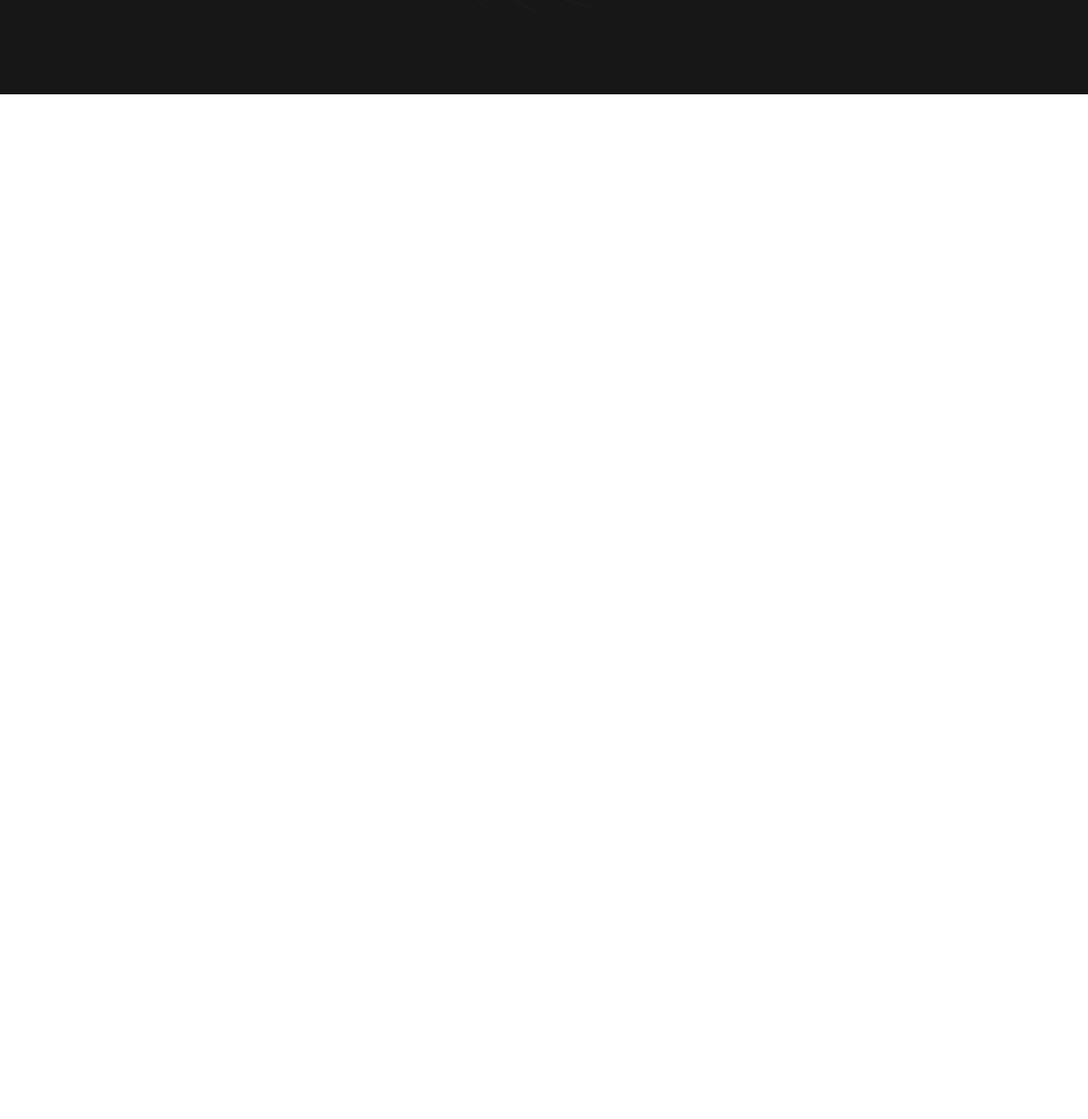
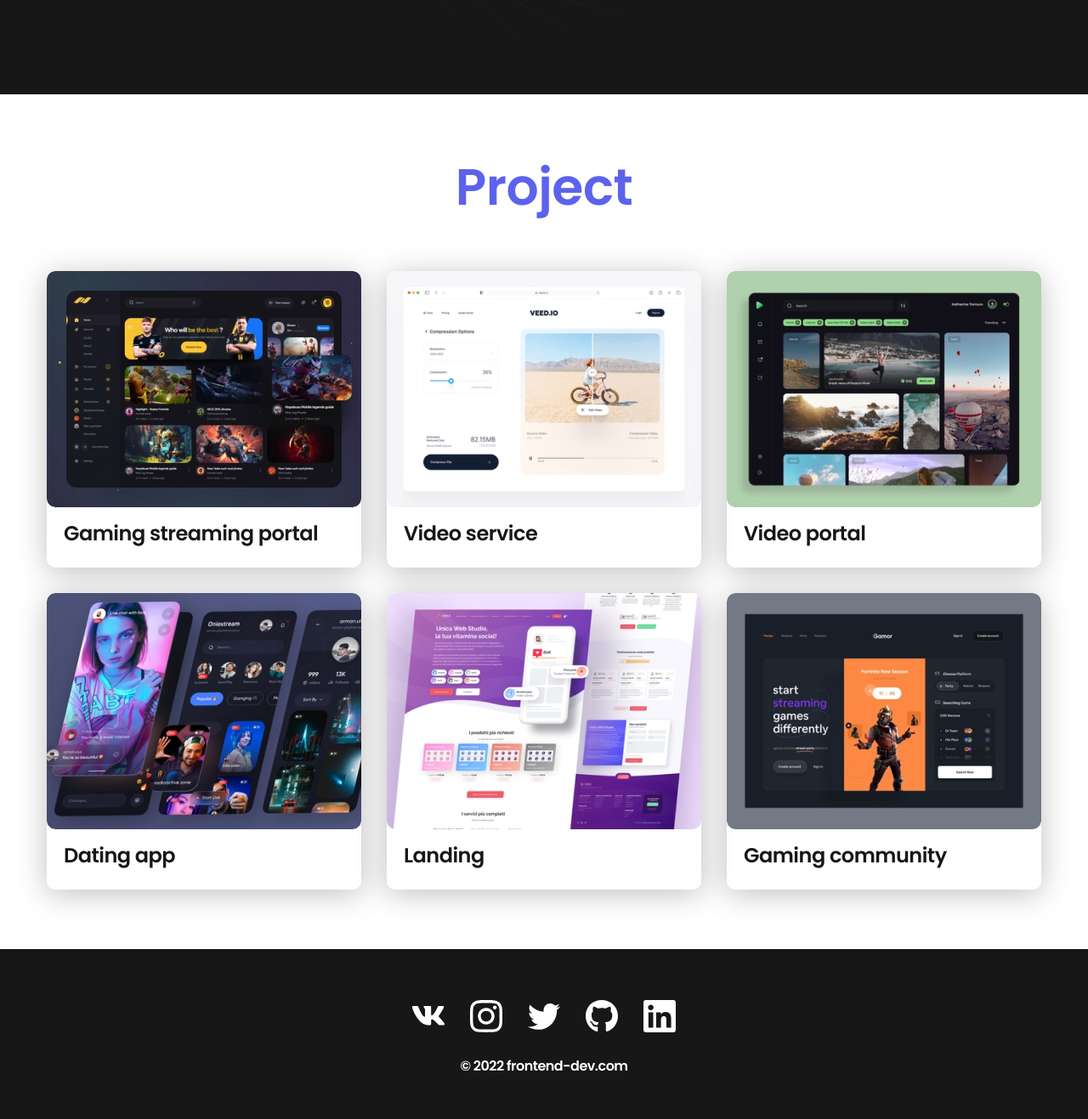
Before and after one commit to A1mzali/Project-portfolio-AA, a plain HTML site: page index.html in a window 1280 px wide. Shown: the part 660-1977 px from the top of the page at 85% size. Before the commit the page ends 800 px from the top, so only its background shows below. Drawn offline with Linux system fonts and the light colour scheme.

Commit message:
main-page

```diff
--- a/css/main.css
+++ b/css/main.css
@@ -16,6 +16,9 @@ font-family: 'Poppins', sans-serif; */
   --dark-border: var(--black-border);
   --header-text:var(--white);
   --accent: var(--purple);
+}
+.none{
+  display: none !important;
 }
 
 *{
@@ -176,3 +179,72 @@ font-style: normal;
   position: relative;
   top: 1px;
 }
+
+/* General*/
+
+.section{
+  padding: 70px 0;
+}
+
+.title-1{
+  margin-bottom: 60px;
+  font-size: 60px;
+  font-weight: 700;
+  line-height: 1.3;
+  color: var(--accent);
+  text-align: center;
+}
+
+/* Project */
+
+.projects{
+  display: flex;
+  flex-wrap: wrap;
+  column-gap: 30px;
+  row-gap: 30px;
+}
+
+.project{
+ max-width: 370px;
+ border-color: var(--white);
+ box-shadow: 0px 5px 35px rgba(0, 0, 0, 0.25);
+ border-radius: 10px;
+}
+
+.project__img{
+  border-radius: 10px;
+}
+
+.project__title{
+  padding:15px 20px 25px;
+  font-size: 24px;
+  font-weight: 700;
+  line-height: 1.3;
+  color: var(--page-text-color);
+}
+
+/* Footer */
+
+.footer{
+  padding: 60px 0 50px;
+  background-color: var(--dark-bg );
+  color: var(--header-text);
+
+}
+
+.footer__wrapper{
+  display: flex;
+  flex-direction: column;
+  align-items: center;
+  row-gap: 27px;
+}
+
+.social{
+  display: flex;
+  column-gap: 30px;
+  align-items: center;
+}
+
+.copyright p + p{
+ margin-top: 0.5em;
+}
--- a/index.html
+++ b/index.html
@@ -31,6 +31,7 @@
         </div>
       </div>
     </nav>
+
     <header class="header">
       <div class="header__wrapper">
           <h1 class="header__title">
@@ -47,6 +48,95 @@
       </div>
     </header>
 
+    <main class="section">
+      <div class="container">
+        <h2 class="title-1">Project</h2>
+        <ul class="projects">
+          <li class="project">
+            <a href="./project-page.html">
+              <img src="./img/projects/01.jpg" alt="Project img" class="project__img">
+              <h3 class="project__title">Gaming streaming portal</h3>
+            </a>
+          </li>
+          <li class="project">
+            <a href="./project-page.html">
+              <img src="./img/projects/02.jpg" alt="Project img" class="project__img">
+              <h3 class="project__title">Video service</h3>
+            </a>
+
+          </li>
+          <li class="project">
+            <a href="./project-page.html">
+              <img src="./img/projects/03.jpg" alt="Project img" class="project__img">
+              <h3 class="project__title">Video portal</h3>
+            </a>
+          </li>
+          <li class="project">
+            <a href="./project-page.html">
+              <img src="./img/projects/04.jpg" alt="Project img" class="project__img">
+            <h3 class="project__title">Dating app</h3>
+            </a>
+
+          </li>
+          <li class="project">
+            <a href="./project-page.html">
+              <img src="./img/projects/05.jpg" alt="Project img" class="project__img">
+              <h3 class="project__title">Landing</h3>
+            </a>
+
+          </li>
+          <li class="project">
+            <a href="./project-page.html">
+              <img src="./img/projects/06.jpg" alt="Project img" class="project__img">
+              <h3 class="project__title">Gaming community</h3>
+            </a>
+
+          </li>
+        </ul>
+      </div>
+    </main>
+
+    <footer class="footer">
+      <div class="container">
+        <div class="footer__wrapper">
+          <ul class="social">
+            <li class="social__item">
+              <a href="#!">
+                <img src="./img/icons/vk.svg" alt="vk">
+              </a>
+            </li>
+            <li class="social__item">
+              <a href="#!">
+                <img src="./img/icons/instagram.svg" alt="ins">
+              </a>
+            </li>
+            <li class="social__item">
+              <a href="#!">
+                <img src="./img/icons/twitter.svg" alt="tw">
+              </a>
+            </li>
+            <li class="social__item">
+              <a href="#!">
+                <img src="./img/icons/gitHub.svg" alt="gh">
+              </a>
+            </li>
+            <li class="social__item">
+              <a href="#!">
+                <img src="./img/icons/linkedIn.svg" alt="ln">
+              </a>
+            </li>
+          </ul>
+          <div class="copyright">
+            <p>© 2022 frontend-dev.com</p>
+          </div>
+        </div>
+
+      </div>
+    </footer>
+
+
+
+
 
   </body>
 </html>
```
Also changed, not shown: img/icons/gitHub.svg (added), img/icons/instagram.svg (added), img/icons/linkedIn.svg (added), img/icons/twitter.svg (added), img/icons/vk.svg (added).
